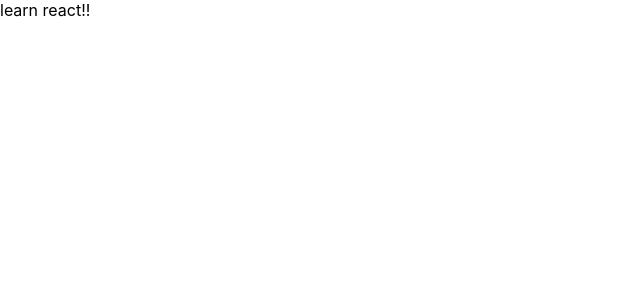
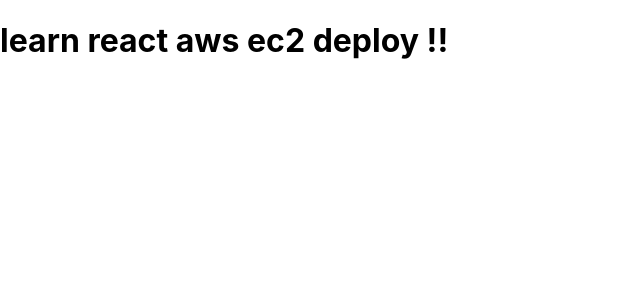
Before and after one commit to limeihua0101/deployment-react-test, a React (Create React App) app: page / in a window 1280 px wide. Shown: the top 300 px of the page, without its empty margins (0-640 px from the left). Built offline with nearby package versions, Linux system fonts and the light colour scheme.

Commit message:
change app text aws ec2 deploy

```diff
--- a/package.json
+++ b/package.json
@@ -3,12 +3,16 @@
   "version": "0.1.0",
   "private": true,
   "dependencies": {
+    "@reduxjs/toolkit": "^1.9.1",
     "@testing-library/jest-dom": "^5.16.5",
     "@testing-library/react": "^13.4.0",
     "@testing-library/user-event": "^13.5.0",
     "aws-sdk": "^2.1272.0",
     "react": "^18.2.0",
     "react-dom": "^18.2.0",
+    "react-query": "^3.39.2",
+    "react-redux": "^8.0.5",
+    "react-router-dom": "^6.4.5",
     "react-scripts": "5.0.1",
     "util": "^0.12.5",
     "web-vitals": "^2.1.4"
--- a/src/App.js
+++ b/src/App.js
@@ -1,5 +1,5 @@
 function App() {
-    return <div>learn react!!</div>;
+    return <h1>learn react aws ec2 deploy !!</h1>;
 }
 
 export default App;
```
Also changed, not shown: 2 other files (tests, documents, lock files or other folders).
